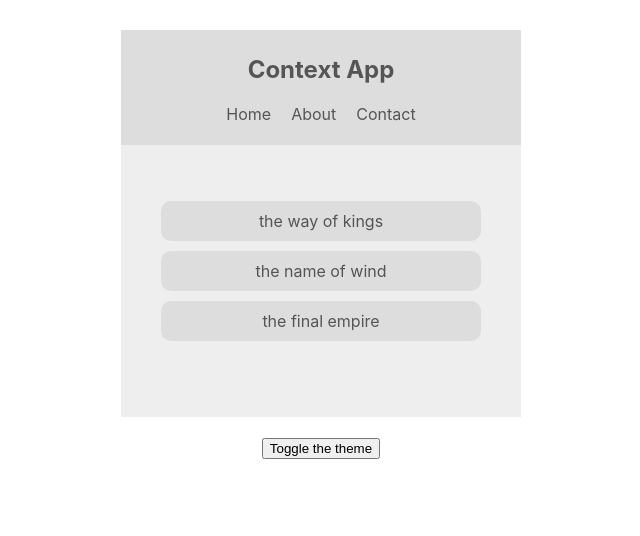
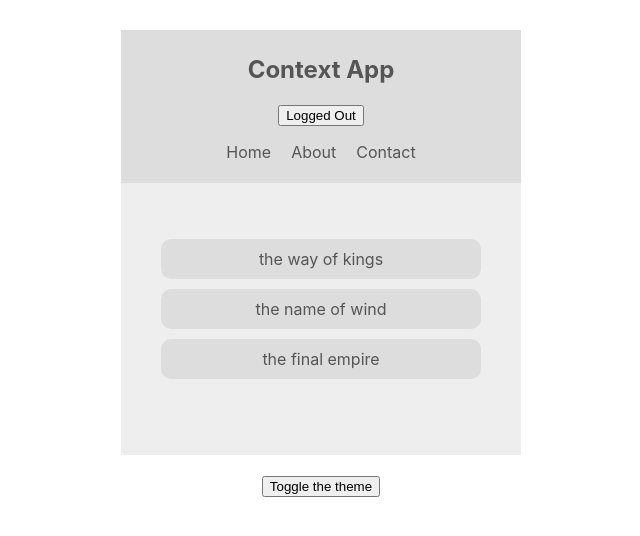
Before and after one commit to PilatusBRX/react-context-hooks, a React (Create React App) app: page / in a window 1280 px wide. Shown: the top 536 px of the page, without its empty margins (319-959 px from the left). Built offline with nearby package versions, Linux system fonts and the light colour scheme.

Commit message:
Multiple Contexts using Hooks

```diff
--- a/src/App.js
+++ b/src/App.js
@@ -5,14 +5,17 @@ import Navbar from './components/Navbar';
 import ThemeToggle from './components/ThemeToggle';
 //contextprovider
 import ThemeContextProvider from './context/ThemeContext';
+import AuthContextProvider from './context/AuthContext';
 
 function App() {
   return (
     <div className='App'>
       <ThemeContextProvider>
-        <Navbar />
-        <BookList />
-        <ThemeToggle />
+        <AuthContextProvider>
+          <Navbar />
+          <BookList />
+          <ThemeToggle />
+        </AuthContextProvider>
       </ThemeContextProvider>
     </div>
   );
--- a/src/components/Navbar.js
+++ b/src/components/Navbar.js
@@ -1,16 +1,18 @@
-import React, { Component } from 'react';
+import React, { useContext } from 'react';
 import { ThemeContext } from '../context/ThemeContext';
+import { AuthContext } from '../context/AuthContext';
 
-class Navbar extends Component {
-  render() {
-    return (
-      <ThemeContext.Consumer>
-        {context => {
-          const { isLightTheme, light, dark } = context;
+const Navbar = () => {
+  const { isAuthenticated, toggleAuth } = useContext(AuthContext);
+  const { isLightTheme, light, dark } = useContext(ThemeContext);
+
   const theme = isLightTheme ? light : dark;
   return (
     <nav style={{ background: theme.ui, color: theme.syntax }}>
       <h1>Context App</h1>
+      <button style={{ cursor: 'pointer' }} onClick={toggleAuth}>
+        {isAuthenticated ? 'Logged In' : ' Logged Out'}
+      </button>
       <ul>
         <li>Home</li>
         <li>About</li>
@@ -18,10 +20,6 @@ class Navbar extends Component {
       </ul>
     </nav>
   );
-        }}
-      </ThemeContext.Consumer>
-    );
-  }
-}
+};
 
 export default Navbar;
--- a/src/components/ThemeToggle.js
+++ b/src/components/ThemeToggle.js
@@ -1,32 +1,9 @@
-// Exemplo 1:
-
-import React, { Component } from 'react';
+import React, { useContext } from 'react';
 import { ThemeContext } from '../context/ThemeContext';
 
-class ThemeToggle extends Component {
-  static contextType = ThemeContext;
-  render() {
-    const { toggleTheme } = this.context;
-    return <button onClick={toggleTheme}>Toggle the theme</button>;
-  }
-}
+const ThemeToggle = () => {
+  const { toggleTheme } = useContext(ThemeContext);
+  return <button onClick={toggleTheme}>Toggle the theme</button>;
+};
 
 export default ThemeToggle;
-
-// Exemplo 2:
-
-// import React from 'react';
-// import { ThemeContext } from '../context/ThemeContext';
-
-// const ThemeToggle = () => {
-//   return (
-//     <ThemeContext.Consumer>
-//       {context => {
-//         const { toggleTheme } = context;
-//         return <button onClick={toggleTheme}>Toggle the theme</button>;
-//       }}
-//     </ThemeContext.Consumer>
-//   );
-// };
-
-// export default ThemeToggle;
--- /dev/null
+++ b/src/context/AuthContext.js
@@ -0,0 +1,23 @@
+import React, { Component, createContext } from 'react';
+
+export const AuthContext = createContext();
+
+class AuthContextProvider extends Component {
+  state = {
+    isAuthenticated: false
+  };
+  toggleAuth = () => {
+    this.setState({ isAuthenticated: !this.state.isAuthenticated });
+  };
+  render() {
+    return (
+      <AuthContext.Provider
+        value={{ ...this.state, toggleAuth: this.toggleAuth }}
+      >
+        {this.props.children}
+      </AuthContext.Provider>
+    );
+  }
+}
+
+export default AuthContextProvider;
--- a/src/context/ThemeContext.js
+++ b/src/context/ThemeContext.js
@@ -1,4 +1,5 @@
-import React, { createContext, Component } from 'react';
+import React, { Component, createContext } from 'react';
+
 export const ThemeContext = createContext();
 
 class ThemeContextProvider extends Component {
@@ -7,7 +8,6 @@ class ThemeContextProvider extends Component {
     light: { syntax: '#555', ui: '#ddd', bg: '#eee' },
     dark: { syntax: '#ddd', ui: '#333', bg: '#555' }
   };
-
   toggleTheme = () => {
     this.setState({ isLightTheme: !this.state.isLightTheme });
   };
@@ -21,4 +21,5 @@ class ThemeContextProvider extends Component {
     );
   }
 }
+
 export default ThemeContextProvider;
```
Lines whose indentation alone changed are shown as unchanged.
